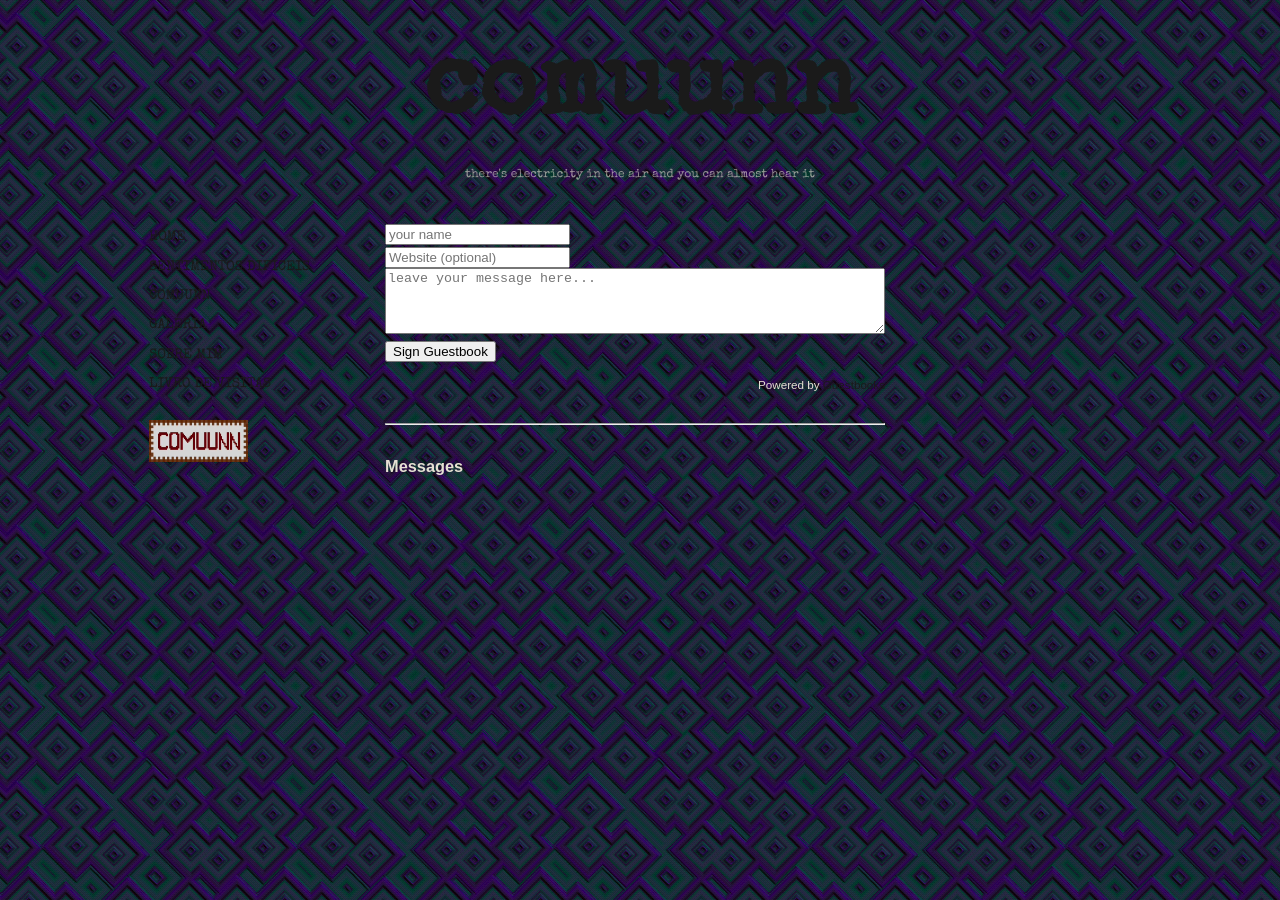
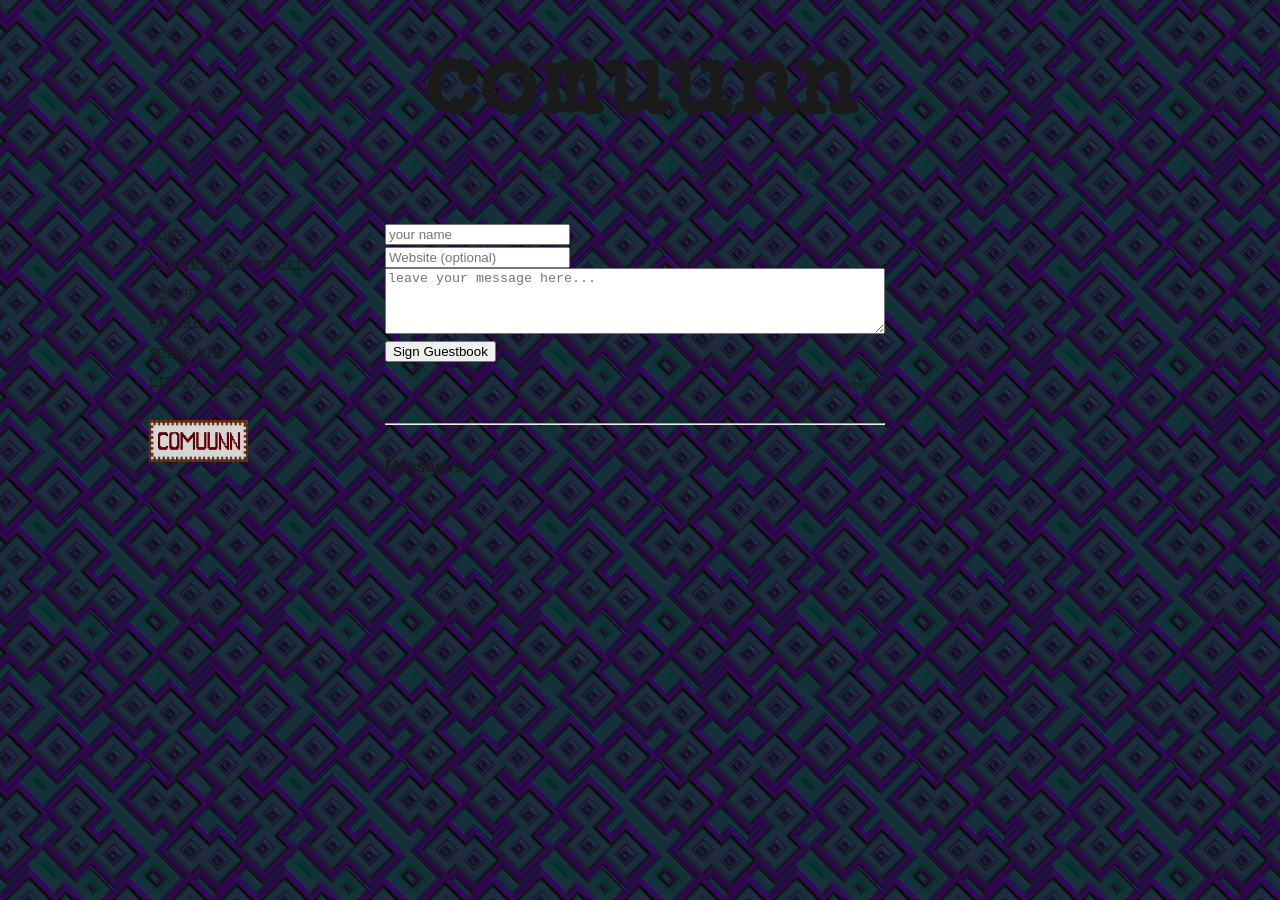
Before and after one commit to guiolhermer/comuunn, a Jekyll site: the page built from guestbook/index.html, in a window 1280 px wide. Built offline with Jekyll 4.4.1, drawn with Linux system fonts in a browser that asks for light colours; some web fonts are replaced; a script that is not in the unit is left out.

Commit message:
fix: update body text color for improved readability

```diff
--- a/assets/style.css
+++ b/assets/style.css
@@ -21,7 +21,7 @@ html, body {
 body {
   background-image: url('/assets/images/azul-quadrado.gif');
   background-attachment: fixed;
-  color: var(--paper);
+  color: var(--ink);
   font-family: 'Special Elite', monospace;
   line-height: 1.6;
 }
```
